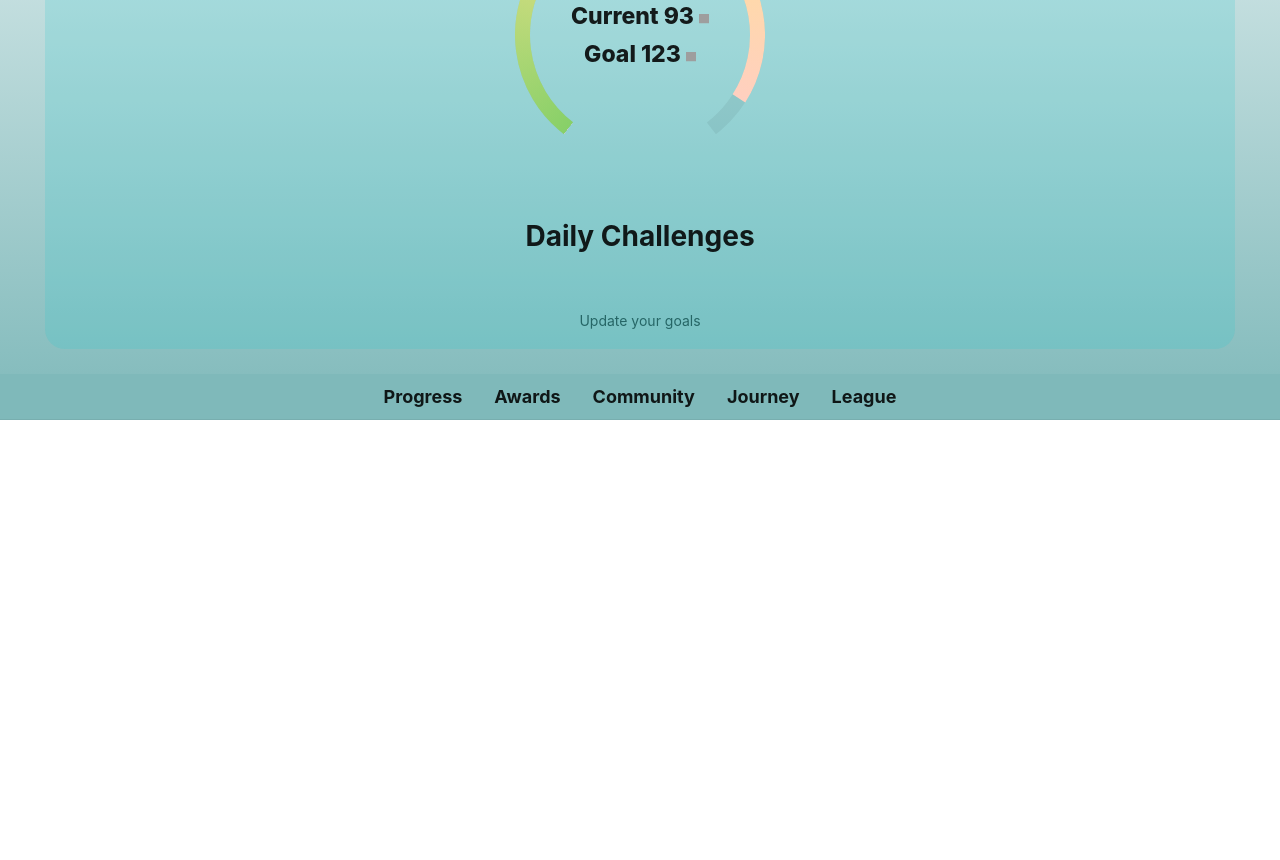
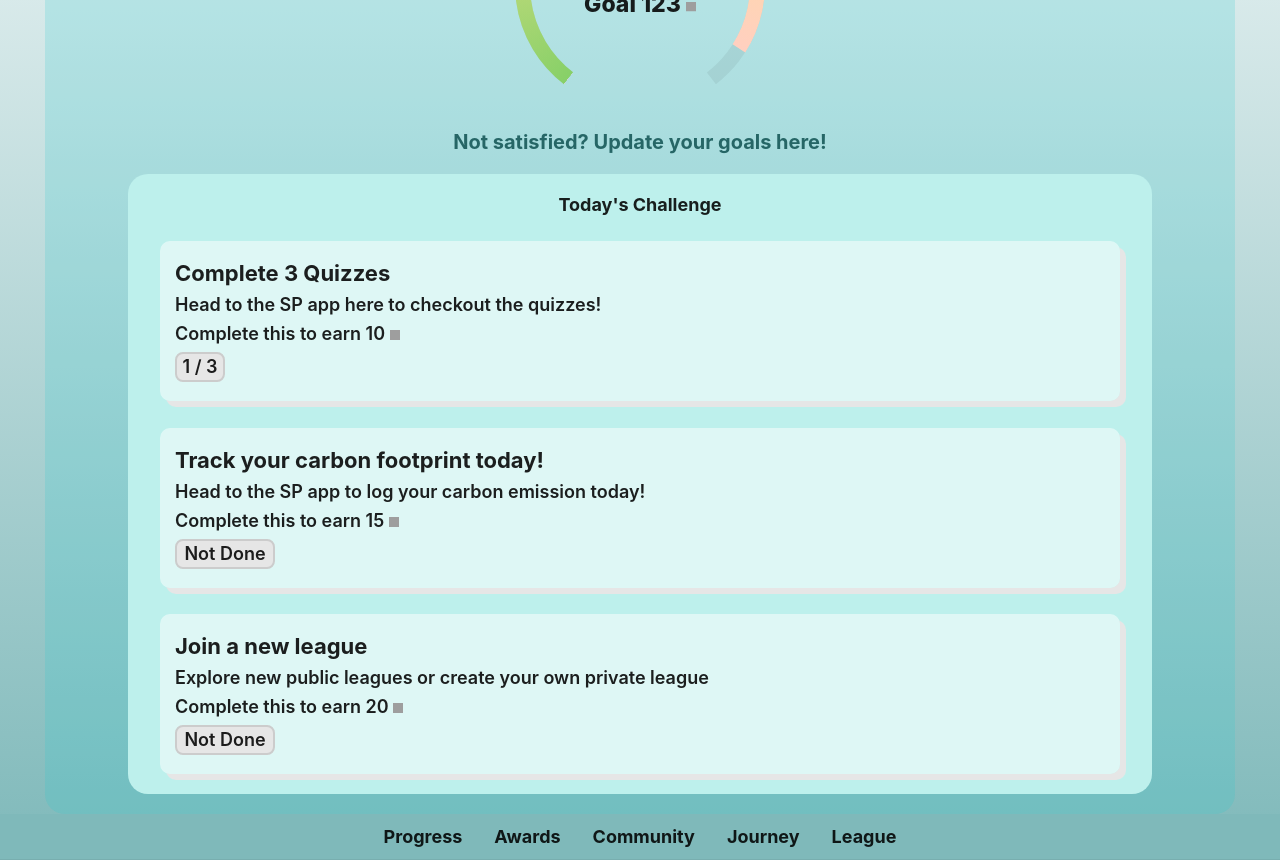
Before and after one commit to GeeksHacking/hackomania2024-JAWS-jawshackomania, a React (Create React App) app: page / in a window 1280 px wide. Shown: the part 380-1240 px from the top of the page. Before the commit the page ends 800 px from the top, so only its background shows below. Built offline with nearby package versions, Linux system fonts and the light colour scheme; grey boxes are pictures that could not be loaded.

Commit message:
update page

```diff
--- a/src/component/CurrentWeek/index.tsx
+++ b/src/component/CurrentWeek/index.tsx
@@ -7,6 +7,7 @@ export const CurrentWeek: FC = () => {
     <Link to={"/journey"}>
       <div
         style={{
+          marginTop: "-30px",
           backgroundColor: "rgb(26, 33, 25, 0.6)",
           width: "250px",
           height: "120px",
--- a/src/component/ProgressCard/index.tsx
+++ b/src/component/ProgressCard/index.tsx
@@ -3,6 +3,7 @@ import { CurrentWeek } from "../CurrentWeek";
 import { ProgressCircle } from "../ProgressCircle";
 import { Link } from "react-router-dom";
 import "./index.css";
+import { Leaf } from "../Leaf";
 
 export const ProgressCard: FC = () => {
   return (
@@ -12,7 +13,7 @@ export const ProgressCard: FC = () => {
         alignItems: "center",
         display: "flex",
         flexDirection: "column",
-        gap: "40px",
+        gap: "20px",
         width: "93vw",
         padding: "20px",
         backgroundColor: "rgb(43, 201, 204, 0.2)",
@@ -21,12 +22,147 @@ export const ProgressCard: FC = () => {
     >
       <CurrentWeek />
       <ProgressCircle />
-      <div>
-        <h1>Daily Challenges</h1>
+      <Link to={"/goals"} className="updateYourGoals">
+        <div style={{ fontWeight: 700, fontSize: "20px" }}>
+          Not satisfied? Update your goals here!
+        </div>
+      </Link>
+      <div
+        style={{
+          backgroundColor: "#bdf0ec",
+          height: "620px",
+          width: "80vw",
+          borderRadius: "20px",
+          justifyContent: "space-between",
+          display: "flex",
+          flexDirection: "column",
+          alignContent: "center",
+          alignItems: "center",
+          padding: "20px",
+          gap: "15px",
+        }}
+      >
+        <div style={{fontSize: "18px", fontWeight: 700}}>Today's Challenge</div>
+        <div
+          style={{
+            backgroundColor: "rgb(255,255,255, 0.5)",
+            height: "160px",
+            width: "75vw",
+            display: "flex",
+            flexDirection: "column",
+            alignContent: "center",
+            justifyContent: "center",
+            gap: "8px",
+            fontWeight: 600,
+            fontSize: "18px",
+            padding: "15px",
+            borderRadius: "10px",
+            boxShadow: "6px 6px #e6e6e6",
+          }}
+        >
+          <div style={{ fontSize: "22px", fontWeight: 700 }}>
+            Complete 3 Quizzes
+          </div>
+          <div>Head to the SP app here to checkout the quizzes!</div>
+          <div>
+            Complete this to earn 10 <Leaf />
+          </div>
+          <div
+            style={{
+              backgroundColor: "#e6e6e6",
+              width: "50px",
+              height: "30px",
+              justifyContent: "center",
+              textAlign: "center",
+              borderRadius: "8px",
+              border: "2px solid #cccccc",
+              padding: "2px",
+            }}
+          >
+            1 / 3
+          </div>
+        </div>
+        <div
+          style={{
+            backgroundColor: "rgb(255,255,255, 0.5)",
+            height: "160px",
+            width: "75vw",
+            display: "flex",
+            flexDirection: "column",
+            alignContent: "center",
+            justifyContent: "center",
+            gap: "8px",
+            fontWeight: 600,
+            fontSize: "18px",
+            padding: "15px",
+            borderRadius: "10px",
+            boxShadow: "6px 6px #e6e6e6",
+          }}
+        >
+          <div style={{ fontSize: "22px", fontWeight: 700 }}>
+            Track your carbon footprint today!
+          </div>
+          <div>Head to the SP app to log your carbon emission today!</div>
+          <div>
+            Complete this to earn 15 <Leaf />
+          </div>
+          <div
+            style={{
+              backgroundColor: "#e6e6e6",
+              width: "100px",
+              height: "30px",
+              justifyContent: "center",
+              textAlign: "center",
+              borderRadius: "8px",
+              border: "2px solid #cccccc",
+              padding: "2px",
+            }}
+          >
+            Not Done
+          </div>
+        </div>
+        <div
+          style={{
+            backgroundColor: "rgb(255,255,255, 0.5)",
+            height: "160px",
+            width: "75vw",
+            display: "flex",
+            flexDirection: "column",
+            alignContent: "center",
+            justifyContent: "center",
+            gap: "8px",
+            fontWeight: 600,
+            fontSize: "18px",
+            padding: "15px",
+            borderRadius: "10px",
+            boxShadow: "6px 6px #e6e6e6",
+          }}
+        >
+          <div style={{ fontSize: "22px", fontWeight: 700 }}>
+            Join a new league
+          </div>
+          <div>
+            Explore new public leagues or create your own private league
+          </div>
+          <div>
+            Complete this to earn 20 <Leaf />
+          </div>
+          <div
+            style={{
+              backgroundColor: "#e6e6e6",
+              width: "100px",
+              height: "30px",
+              justifyContent: "center",
+              textAlign: "center",
+              borderRadius: "8px",
+              border: "2px solid #cccccc",
+              padding: "2px",
+            }}
+          >
+            Not Done
+          </div>
+        </div>
       </div>
-      <Link to={"/goals"} className="updateYourGoals">
-        <div>Update your goals</div>
-      </Link>
     </div>
   );
 };
```
